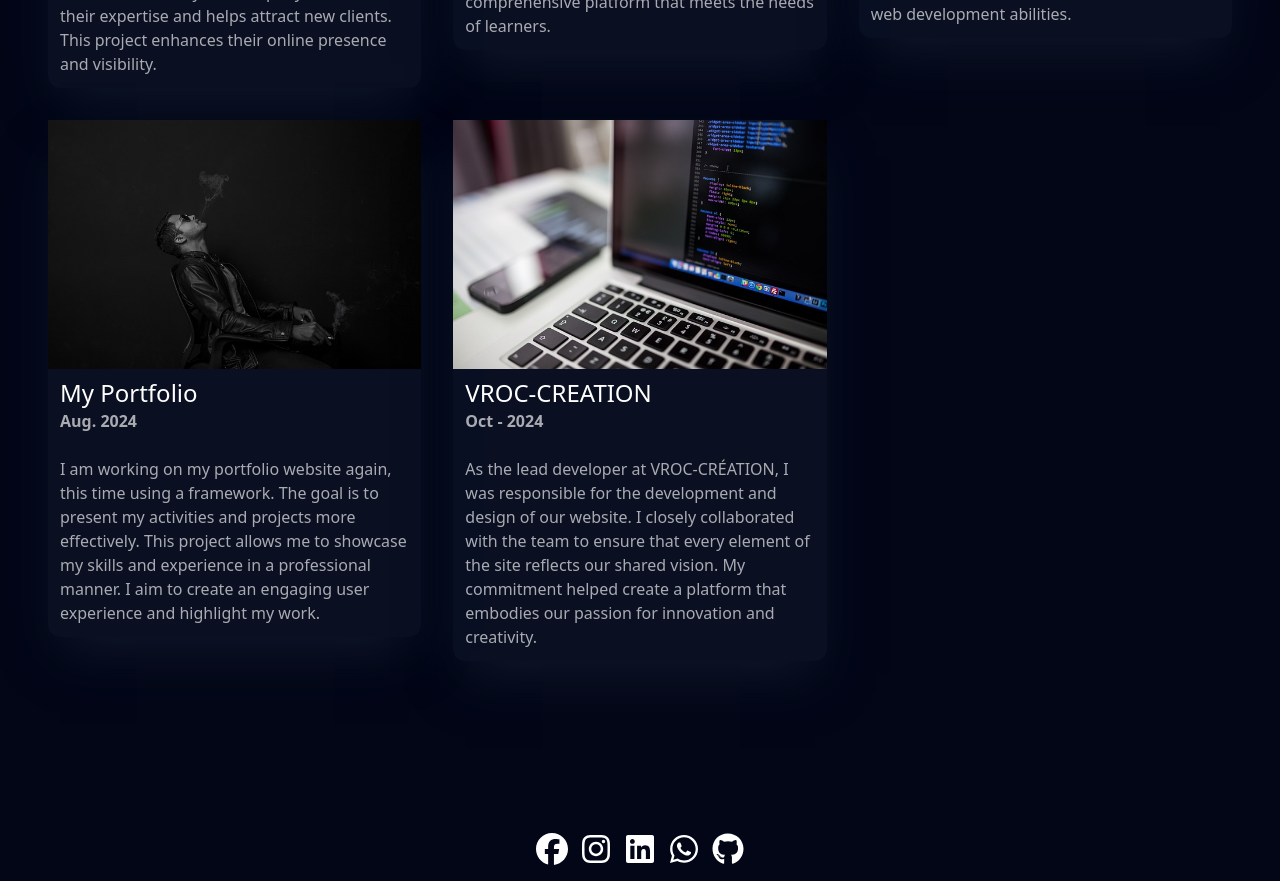
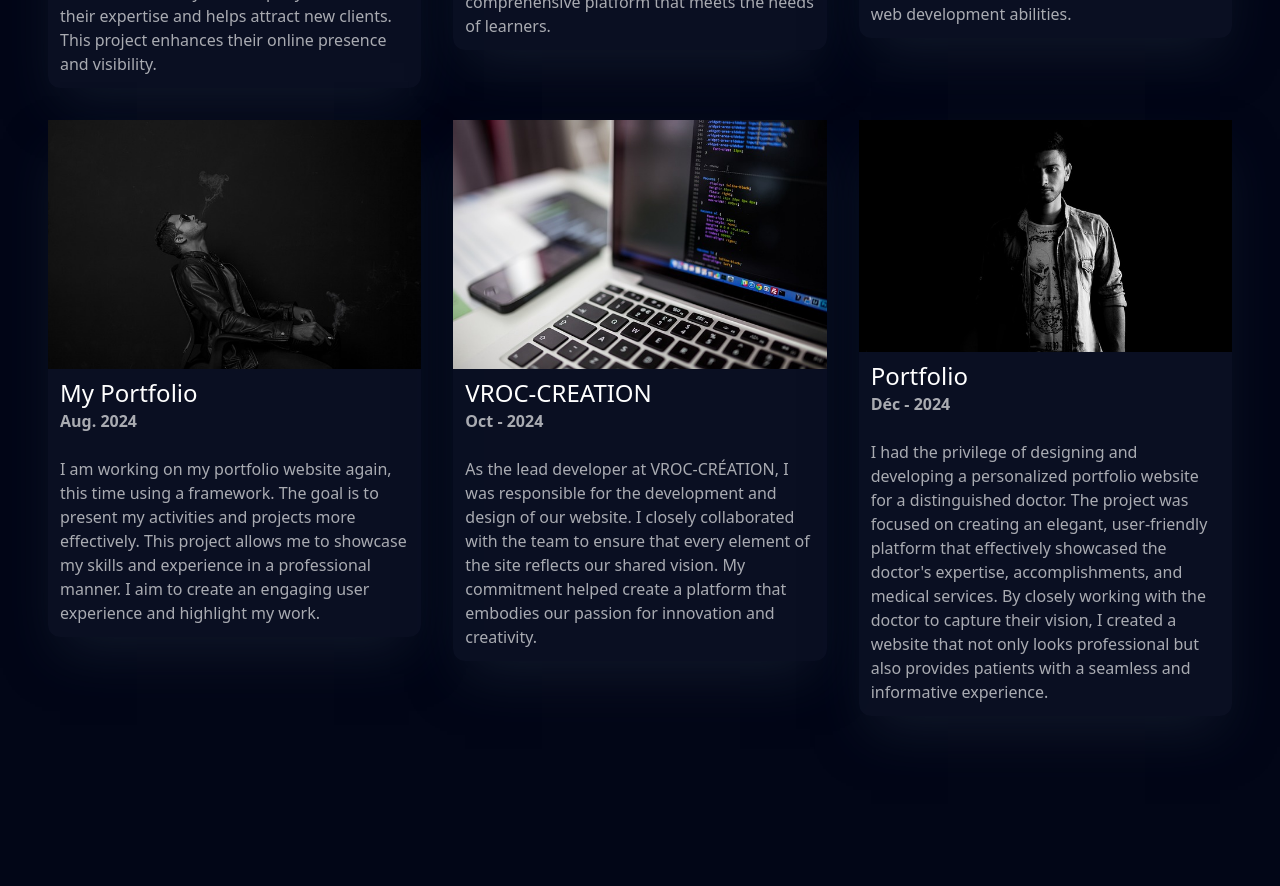
Before and after one commit to rayague/portfolio, a Next.js app: page /projects in a window 1280 px wide. Shown: the part 1460-2346 px from the top of the page. Built offline with nearby package versions, Linux system fonts and the light colour scheme.

Commit message:
correction pages

```diff
--- a/app/projects/page.js
+++ b/app/projects/page.js
@@ -10,7 +10,7 @@ import {
   faCoffee,
   faPhone,
   faEnvelope,
-  faMapMarkerAlt,
+  faMapMarkerAlt
 } from "@fortawesome/free-solid-svg-icons";
 import {
   faFacebook,
@@ -18,7 +18,7 @@ import {
   faInstagram,
   faLinkedin,
   faWhatsapp,
-  faGithub,
+  faGithub
   // faPhone,
   // faEnvelope,
   // faMapMarkerAlt
@@ -59,15 +59,15 @@ export default function Page() {
             variants={{
               hidden: {
                 scale: 1,
-                opacity: 0,
+                opacity: 0
               },
               visible: {
                 scale: 1,
                 opacity: 1,
                 transition: {
-                  delay: 0.3,
-                },
-              },
+                  delay: 0.3
+                }
+              }
             }}
           >
             <h1 className="text-gray-50 font-black text-5xl">Projects</h1>
@@ -79,15 +79,15 @@ export default function Page() {
             variants={{
               hidden: {
                 scale: 1,
-                opacity: 0,
+                opacity: 0
               },
               visible: {
                 scale: 1,
                 opacity: 1,
                 transition: {
-                  delay: 0.8,
-                },
-              },
+                  delay: 0.8
+                }
+              }
             }}
           >
             <p className="text-white/75 text-lg">
@@ -106,15 +106,15 @@ export default function Page() {
             variants={{
               hidden: {
                 scale: 1,
-                opacity: 0,
+                opacity: 0
               },
               visible: {
                 scale: 1,
                 opacity: 1,
                 transition: {
-                  delay: 1.2,
-                },
-              },
+                  delay: 1.2
+                }
+              }
             }}
           >
             <a href="https://rayague.github.io/simpleFolio/">
@@ -145,15 +145,15 @@ export default function Page() {
             variants={{
               hidden: {
                 scale: 1,
-                opacity: 0,
+                opacity: 0
               },
               visible: {
                 scale: 1,
                 opacity: 1,
                 transition: {
-                  delay: 1.6,
-                },
-              },
+                  delay: 1.6
+                }
+              }
             }}
           >
             <a href="https://rayague.github.io/amasprecision/">
@@ -187,15 +187,15 @@ export default function Page() {
             variants={{
               hidden: {
                 scale: 1,
-                opacity: 0,
+                opacity: 0
               },
               visible: {
                 scale: 1,
                 opacity: 1,
                 transition: {
-                  delay: 2,
-                },
-              },
+                  delay: 2
+                }
+              }
             }}
           >
             <a href="https://oluwatobitrans.notemaster.org/">
@@ -229,15 +229,15 @@ export default function Page() {
             variants={{
               hidden: {
                 scale: 1,
-                opacity: 0,
+                opacity: 0
               },
               visible: {
                 scale: 1,
                 opacity: 1,
                 transition: {
-                  delay: 2.4,
-                },
-              },
+                  delay: 2.4
+                }
+              }
             }}
           >
             <a href="https://rayague.github.io/fadoul-global-industry/">
@@ -271,15 +271,15 @@ export default function Page() {
             variants={{
               hidden: {
                 scale: 1,
-                opacity: 0,
+                opacity: 0
               },
               visible: {
                 scale: 1,
                 opacity: 1,
                 transition: {
-                  delay: 3.2,
-                },
-              },
+                  delay: 3.2
+                }
+              }
             }}
           >
             <a href="https://ledigitalmaster.notemaster.org/">
@@ -313,15 +313,15 @@ export default function Page() {
             variants={{
               hidden: {
                 scale: 1,
-                opacity: 0,
+                opacity: 0
               },
               visible: {
                 scale: 1,
                 opacity: 1,
                 transition: {
-                  delay: 3.6,
-                },
-              },
+                  delay: 3.6
+                }
+              }
             }}
           >
             <a href="https://rayague.github.io/OnlineCvRayAgueEn/">
@@ -352,15 +352,15 @@ export default function Page() {
             variants={{
               hidden: {
                 scale: 1,
-                opacity: 0,
+                opacity: 0
               },
               visible: {
                 scale: 1,
                 opacity: 1,
                 transition: {
-                  delay: 4,
-                },
-              },
+                  delay: 4
+                }
+              }
             }}
           >
             <a href="/">
@@ -390,15 +390,15 @@ export default function Page() {
             variants={{
               hidden: {
                 scale: 1,
-                opacity: 0,
+                opacity: 0
               },
               visible: {
                 scale: 1,
                 opacity: 1,
                 transition: {
-                  delay: 2.8,
-                },
-              },
+                  delay: 2.8
+                }
+              }
             }}
           >
             <a href="https://rayague.github.io/vroc-creation/">
@@ -419,6 +419,48 @@ export default function Page() {
                   site reflects our shared vision. My commitment helped create a
                   platform that embodies our passion for innovation and
                   creativity.
+                </p>
+              </div>
+            </a>
+          </motion.div>
+
+          <motion.div
+            initial="hidden"
+            animate="visible"
+            variants={{
+              hidden: {
+                scale: 1,
+                opacity: 0
+              },
+              visible: {
+                scale: 1,
+                opacity: 1,
+                transition: {
+                  delay: 2.8
+                }
+              }
+            }}
+          >
+            <a href="https://dossoumarcel.vercel.app/">
+              <div className="w-auto h-auto bg-slate-900/60 rounded-xl shadow-2xl shadow-slate-800/50 delay-150 hover:-translate-y-1 hover:scale-110 hover:bg-slate-600/60 duration-100 ">
+                <Image
+                  src="/picture5.jpg"
+                  width={500}
+                  height={500}
+                  alt="vroc-creation"
+                  className="object-cover w-full"
+                />
+                <h2 className="text-white text-2xl mt-2 mx-3">Portfolio</h2>
+                <h3 className="mb-3 mx-3 font-bold">Déc - 2024</h3>
+                <p className="p-3">
+                  I had the privilege of designing and developing a personalized
+                  portfolio website for a distinguished doctor. The project was
+                  focused on creating an elegant, user-friendly platform that
+                  effectively showcased the doctor's expertise, accomplishments,
+                  and medical services. By closely working with the doctor to
+                  capture their vision, I created a website that not only looks
+                  professional but also provides patients with a seamless and
+                  informative experience.
                 </p>
               </div>
             </a>
```
